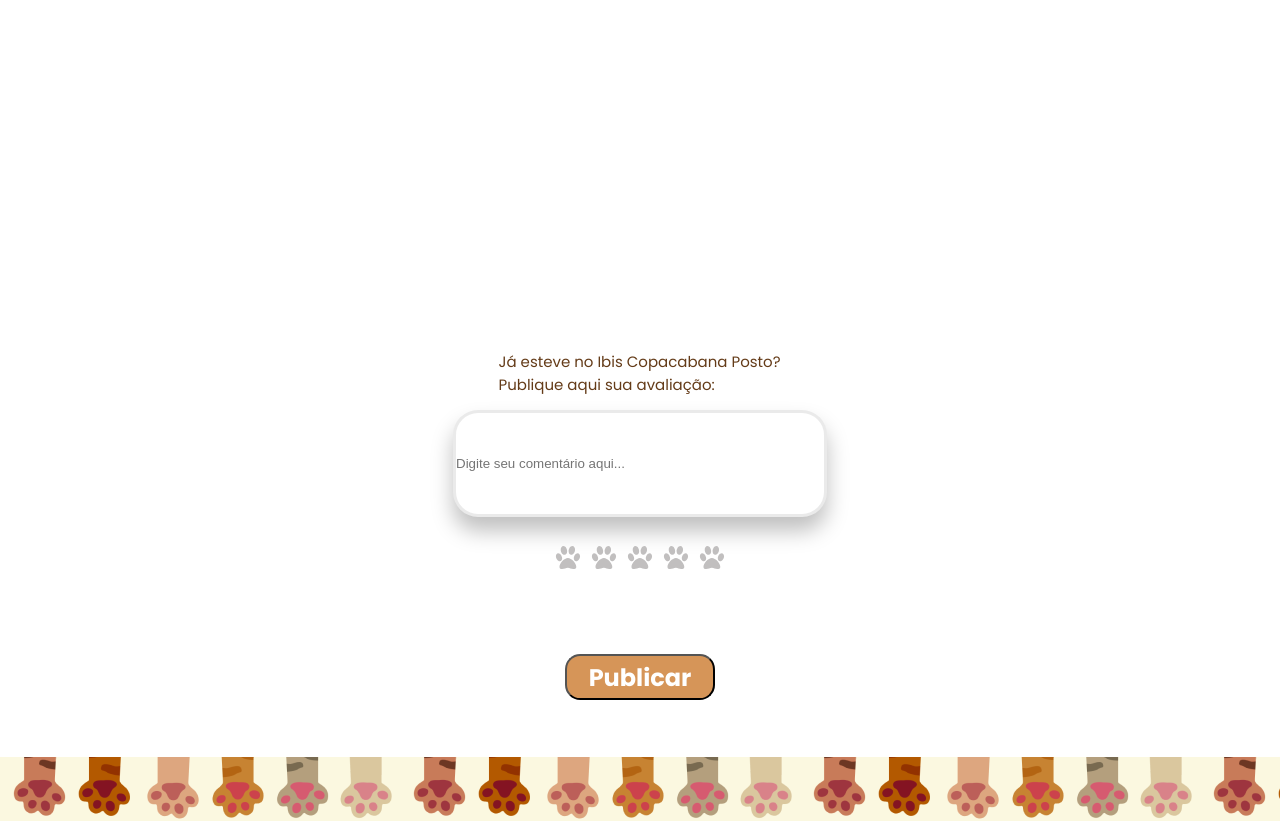
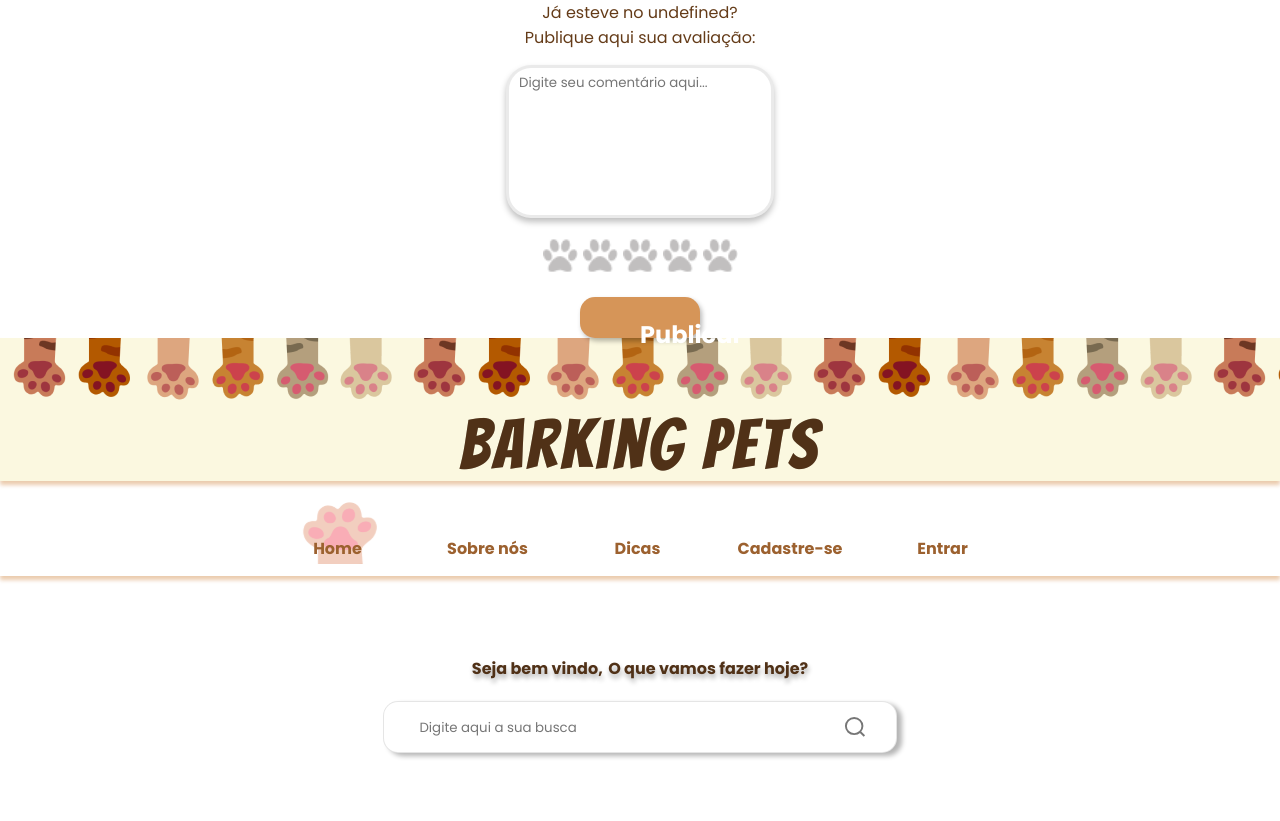
Before and after one commit to estartandodevs-course/barking-pets, a React (Create React App) app: page / in a window 1280 px wide. Shown: the top 821 px of the page. Built offline with nearby package versions, Linux system fonts and the light colour scheme.

Commit message:
rename comment component and add patinha in png format

```diff
--- a/src/assets/icons/index.js
+++ b/src/assets/icons/index.js
@@ -4,8 +4,6 @@ import FacebookIcon from "./facebook-icon.svg";
 import InstagramIcon from "./instagram-icon.svg";
 import PatinhaBlack from "./patinhaBlack.svg";
 import Ponto from "./ponto.svg";
-import PatinhaAvaliar from "./PatinhaAvaliar.svg";
-import PatinhaAvaliado from "./PatinhaAvaliado.svg";
 import locationHeart from "./location-coracao.svg";
 import Favoritar from "./favoritar.svg";
 import Favoritado from "./favoritado.svg";
@@ -15,6 +13,7 @@ import patinhaBrown from "./patinhaBrown.svg";
 import pontoBrown from "./pontoBrown.svg";
 import SairIcon from "./sair.svg";
 import backTop from "./backTop.svg";
+import PatinhaDisable from "./patinha-disable.png";
 
 export {
   FacebookIcon,
@@ -24,8 +23,7 @@ export {
   MenuIcon,
   PatinhaBlack,
   Ponto,
-  PatinhaAvaliar,
-  PatinhaAvaliado,
+  PatinhaDisable,
   Favoritar,
   Favoritado,
   FilterIcon,
--- /dev/null
+++ b/src/components/Comment/index.js
@@ -0,0 +1,47 @@
+/* eslint-disable jsx-a11y/no-noninteractive-element-interactions */
+/* eslint-disable jsx-a11y/click-events-have-key-events */
+import React, { useState } from "react";
+import { Button } from "../Button";
+import { patinhaBrown, PatinhaDisable } from "../../assets/icons";
+
+import "./styles.scss";
+
+export function Comment({ bussiness }) {
+  const pawsRating = [1, 2, 3, 4, 5];
+  const [rating, setRating] = useState(0);
+  return (
+    <>
+      <div className="comment">
+        <p className="comment__title">{`Já esteve no ${bussiness}?`}</p>
+        <p className="comment__title">Publique aqui sua avaliação:</p>
+        <textarea
+          placeholder="Digite seu comentário aqui..."
+          className="comment--textarea"
+        />
+        <div className="comment__icons">
+          {pawsRating.map((number) => {
+            const isActive = number <= rating;
+            const src = isActive ? patinhaBrown : PatinhaDisable;
+            const onClick = () => setRating(number);
+
+            return (
+              <div className="comment__icons--holder">
+                <img
+                  className="comment__icons--paw"
+                  onClick={onClick}
+                  src={src}
+                  alt="comment--icon"
+                />
+              </div>
+            );
+          })}
+        </div>
+      </div>
+      <div className="comment--boton">
+        <Button classButton="comment__button">
+          <p className="comment__button--text">Publicar</p>
+        </Button>
+      </div>
+    </>
+  );
+}
--- /dev/null
+++ b/src/components/Comment/styles.scss
@@ -0,0 +1,70 @@
+@import "../../styles/global.scss";
+
+.comment {
+  display: flex;
+  flex-direction: column;
+  align-items: center;
+
+  .comment__title {
+    width: 283px;
+    font-family: $font-family;
+    font-style: normal;
+    font-size: 16px;
+    color: #643b18;
+    text-align: center;
+  }
+
+  .comment--textarea {
+    height: calc(10em + 20px);
+    min-width: 20ch;
+    padding: 5px 10px;
+    border-radius: 25px;
+    font-family: $font-family;
+    box-sizing: border-box;
+    resize: none;
+    margin-top: 15px;
+    border: 3px solid rgba(118, 118, 118, 0.15);
+    box-shadow: 0px 4px 6px rgba(0, 0, 0, 0.25);
+
+    @media (max-width: $break-point) {
+      max-width: 100%;
+    }
+  }
+
+  .comment__icons {
+    @include center();
+    width: 24px;
+    cursor: pointer;
+    margin: 20px 0;
+    gap: 5px;
+  }
+}
+
+.comment__button {
+  padding: 20px 60px;
+  background: #d69558;
+  border-radius: 15px;
+  cursor: pointer;
+}
+
+.comment__button--text {
+  font-family: $font-family;
+  font-style: normal;
+  font-weight: 600;
+  font-size: 24px;
+  text-align: center;
+  color: #ffffff;
+}
+
+.comment--boton {
+  @include center();
+}
+
+.comment__icons--paw {
+  width: 35px;
+  height: 35px;
+}
+
+.brown-filter {
+  filter: hue-rotate(10deg);
+}
--- a/src/components/CommentComponent/index.js
+++ /dev/null
@@ -1,32 +0,0 @@
-import React from "react";
-import { PatinhaAvaliar } from "../../assets/icons";
-
-import "./styles.scss";
-
-export function Comment() {
-  return (
-    <div>
-      <div className="comment">
-        <p className="comment--text">
-          Já esteve no Ibis Copacabana Posto? Publique aqui sua avaliação:
-        </p>
-        <input
-          placeholder="Digite seu comentário aqui..."
-          className="comment--container"
-        />
-        <div className="comment--icon">
-          <img src={PatinhaAvaliar} alt="comment--icon" />
-          <img src={PatinhaAvaliar} alt="comment--icon" />
-          <img src={PatinhaAvaliar} alt="comment--icon" />
-          <img src={PatinhaAvaliar} alt="comment--icon" />
-          <img src={PatinhaAvaliar} alt="comment--icon" />
-        </div>
-      </div>
-      <div className="comment--boton">
-        <button type="submit" className="button">
-          Publicar
-        </button>
-      </div>
-    </div>
-  );
-}
--- a/src/components/CommentComponent/styles.scss
+++ /dev/null
@@ -1,56 +0,0 @@
-.comment {
-  display: flex;
-  flex-direction: column;
-  align-items: center;
-  padding-top: 350px;
-
-  .comment--text {
-    width: 283px;
-    height: 60px;
-    font-family: Poppins;
-    font-style: normal;
-    font-weight: 100;
-    font-size: 15px;
-    color: #643b18;
-  }
-  .comment--container {
-    height: 107px;
-    width: 374px;
-    border-radius: 25px;
-    background: #ffffff;
-    border: 3.48396px solid rgba(118, 118, 118, 0.15);
-    box-sizing: border-box;
-    box-shadow: 0px 13.9358px 20.9037px rgba(0, 0, 0, 0.25);
-    border-radius: 25px;
-  }
-
-  .comment--icon {
-    display: flex;
-    width: 24px;
-    height: 5em;
-    display: flex;
-    align-items: center;
-    justify-content: center;
-    cursor: pointer;
-  }
-}
-.button {
-  height: 46px;
-  width: 150px;
-  background: #d69558;
-  border-radius: 15.2174px;
-  cursor: pointer;
-  font-family: "Poppins", sans-serif;
-  font-style: normal;
-  font-weight: 600;
-  font-size: 24px;
-  text-align: center;
-  color: #ffffff;
-}
-
-.comment--boton {
-  height: 10em;
-  display: flex;
-  align-items: center;
-  justify-content: center;
-}
--- a/src/components/index.js
+++ b/src/components/index.js
@@ -6,7 +6,7 @@ export { Footer } from "./Footer";
 export { Card } from "./Card";
 export { CardHotel } from "./CardHotel";
 export { CardTips } from "./CardTips";
-export { Comment } from "./CommentComponent";
+export { Comment } from "./Comment";
 export { Pagination } from "./Pagination";
 export { Filter } from "./Filter";
 export { FilterItem } from "./FilterItem";
```
Also changed, not shown: src/assets/icons/patinha-disable.png (added).
